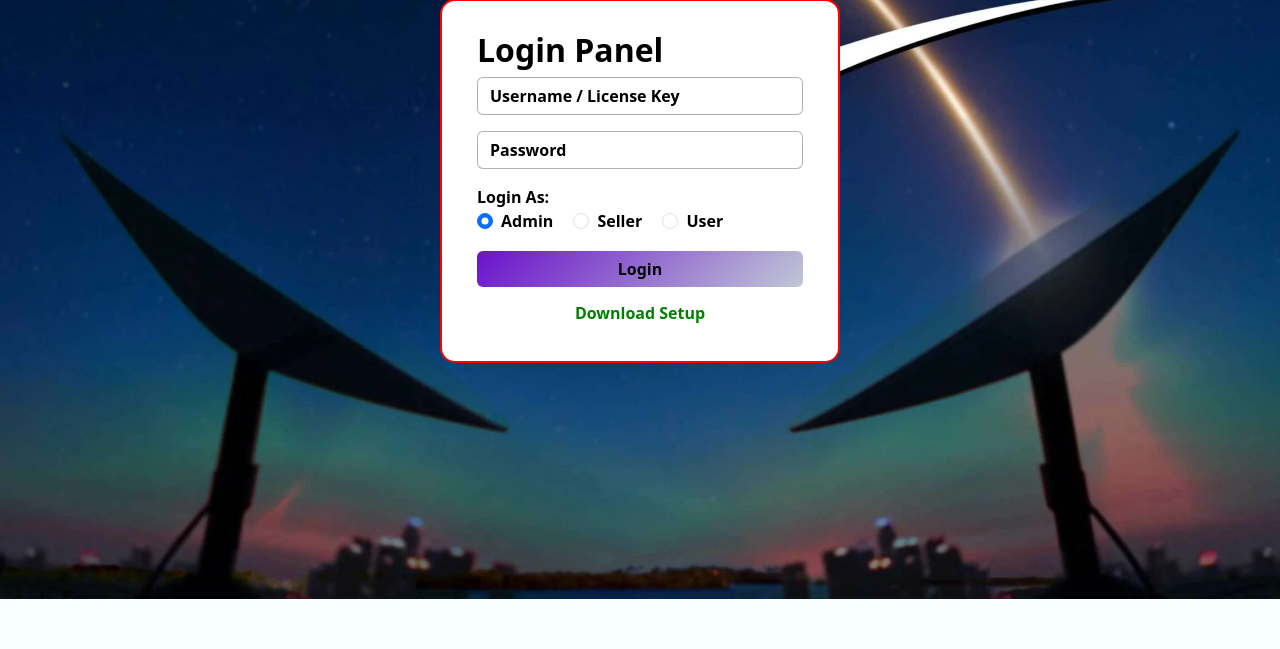
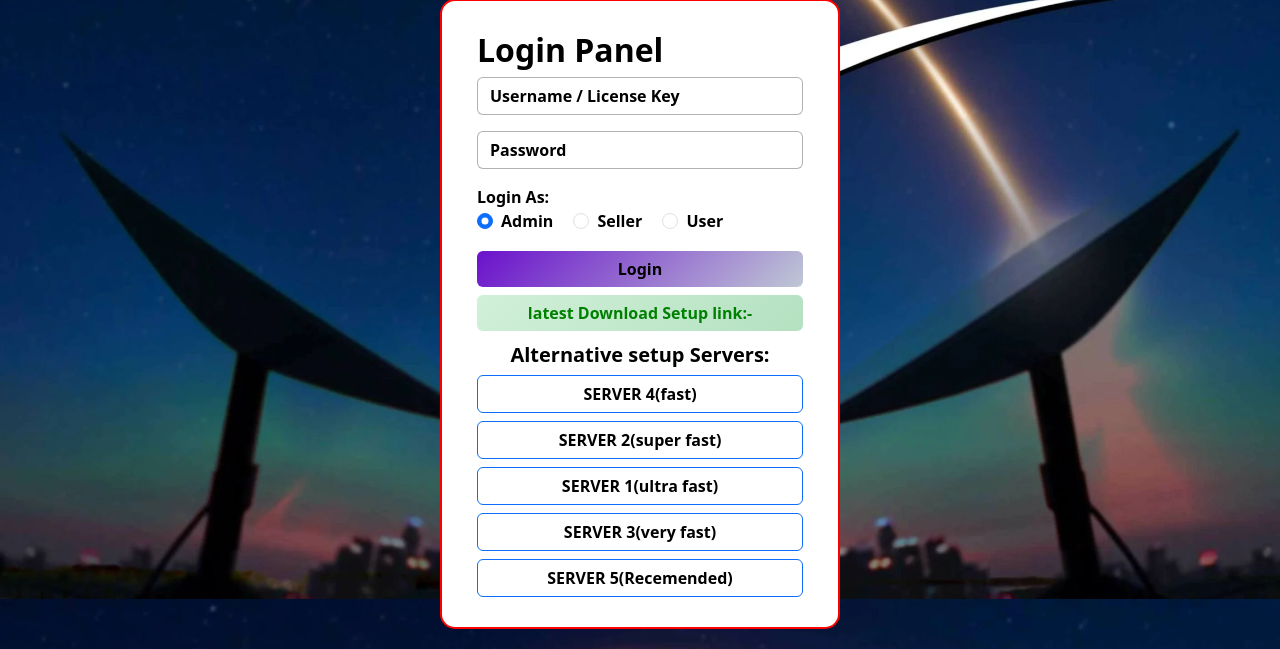
Before and after one commit to cloudman549/licensemaneger, a Flask app: page / in a window 1280 px wide. Shown: the part 201-850 px from the top of the page. Before the commit the page ends 800 px from the top, so only its background shows below. Run offline with Flask 3, Linux system fonts and the light colour scheme; data that the repository does not hold is empty.

Commit message:
update u server jai bolenath

```diff
--- a/templates/login.html
+++ b/templates/login.html
@@ -63,6 +63,7 @@
       border: none;
       font-weight: bold;
       color: green;
+      background: linear-gradient(135deg, #d1f0d8, #b4e1c1);
     }
 
     .btn-download:hover {
@@ -138,9 +139,22 @@
 
       <button type="submit" class="btn btn-primary w-100 mb-2">Login</button>
 
-      <a href="https://gofile.io/d/EM7cOz" class="btn btn-download w-100" download>
-        Download Setup
+      <!-- Main Download Button -->
+      <a href="https://gofile.io/d/KbozbK" class="btn btn-download w-100 mb-2" download>
+       latest  Download Setup link:-
       </a>
+
+      <!-- Additional Server Links -->
+      <div class="text-center mt-1">
+        <h5>Alternative setup Servers:</h5>
+        <div class="d-flex flex-column gap-2">
+          <a href="https://gofile.io/d/EfbxEK" class="btn btn-outline-primary" target="_blank">SERVER 4(fast)</a>
+          <a href="https://gofile.io/d/1zi033" class="btn btn-outline-primary" target="_blank">SERVER 2(super fast)</a>
+          <a href="https://gofile.io/d/KbozbK" class="btn btn-outline-primary" target="_blank">SERVER 1(ultra fast)</a>
+          <a href="https://gofile.io/d/ZNDVYTL" class="btn btn-outline-primary" target="_blank">SERVER 3(very fast)</a>
+          <a href="https://gofile.io/d/9CZ5LY" class="btn btn-outline-primary" target="_blank">SERVER 5(Recemended)</a>
+        </div>
+      </div>
     </form>
   </div>
 
```
